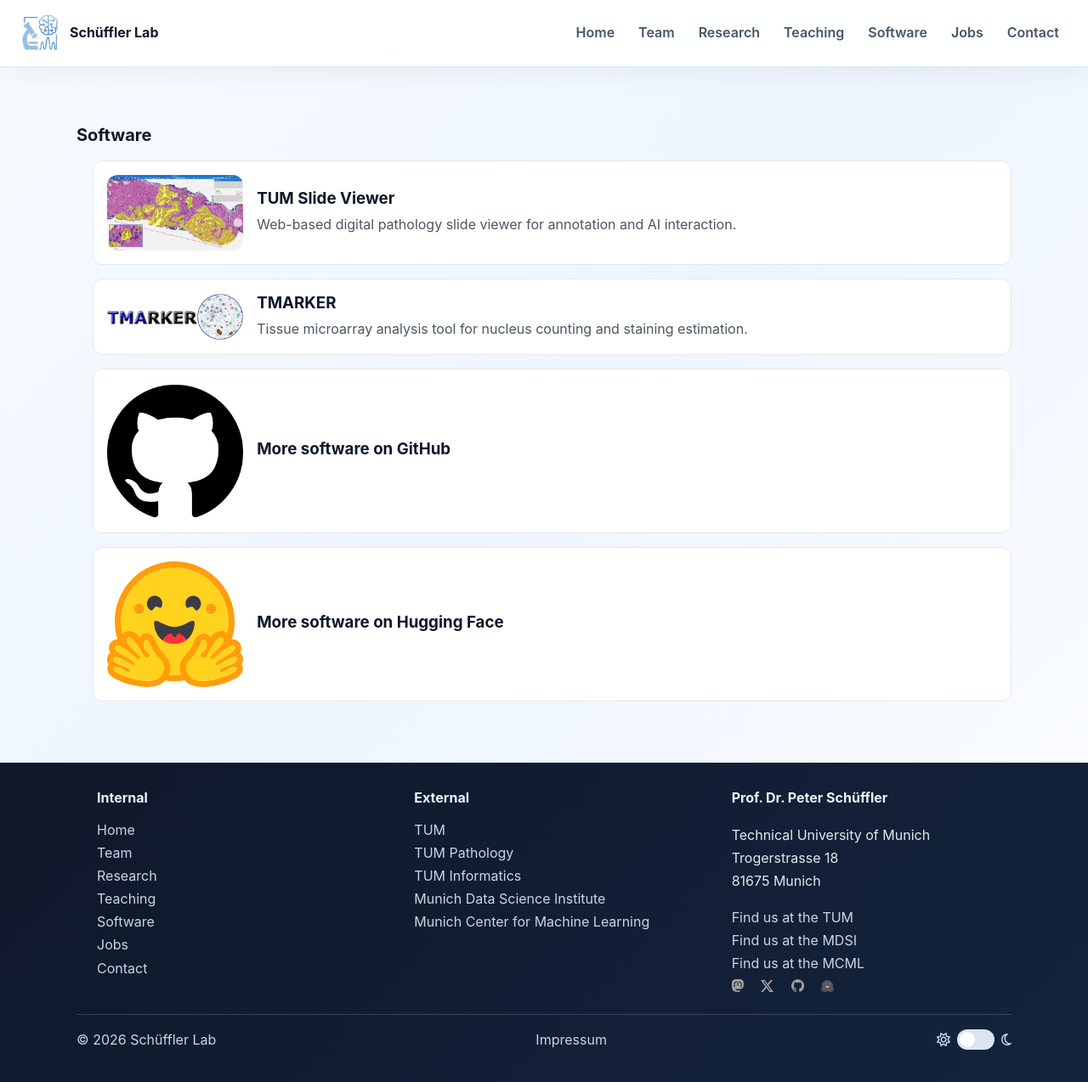
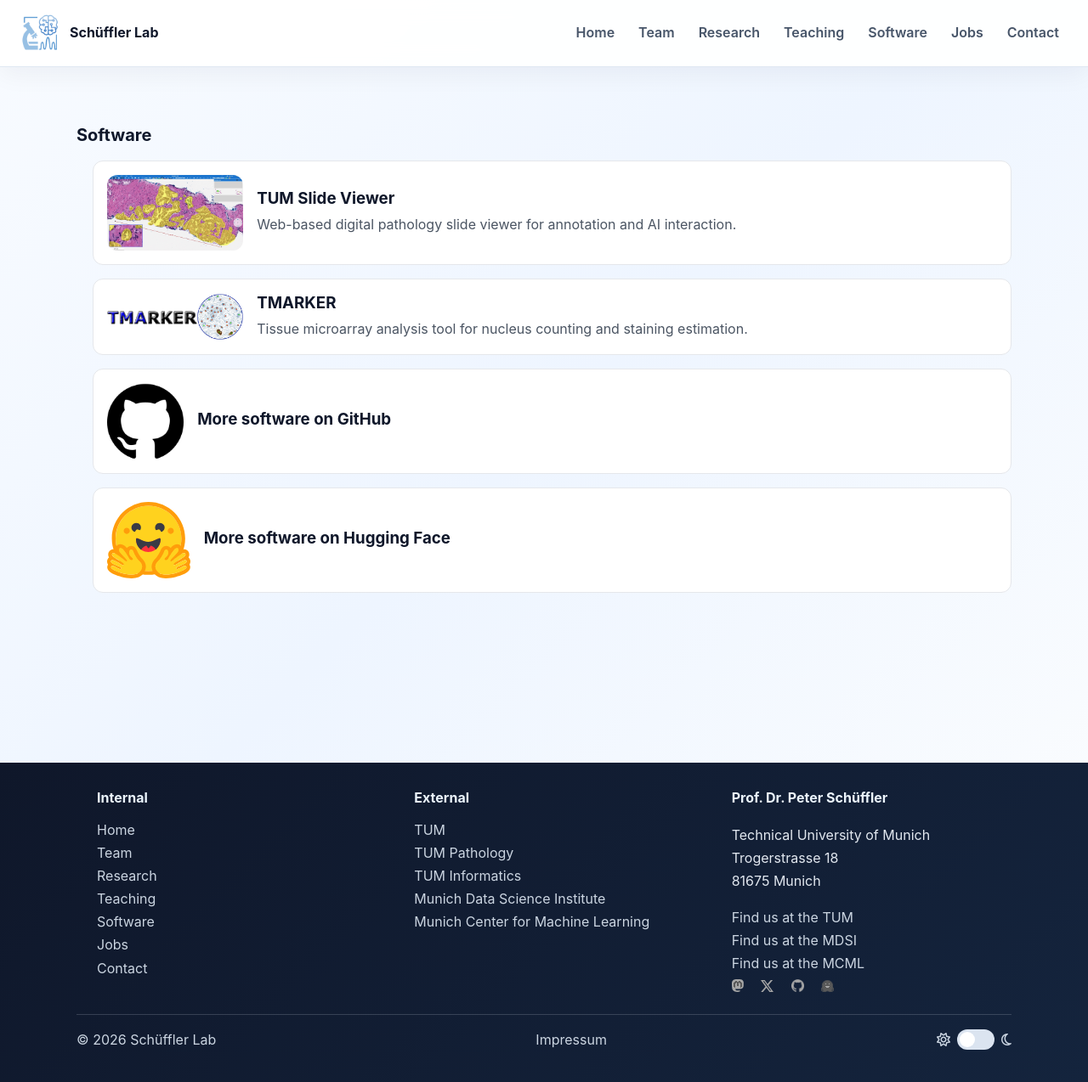
Before and after one commit to schuefflerlab/schuefflerlab.github.io, a Jekyll site: the page built from software.md, in a window 1280 px wide and 1274 px high. Shown: the whole window at 85% size. Built offline with Jekyll 4.4.1, drawn with Linux system fonts in a browser that asks for light colours.

Commit message:
fixed sofware links

```diff
--- a/assets/css/layout.css
+++ b/assets/css/layout.css
@@ -644,8 +644,8 @@
   color: inherit;
 }
 .software-link img {
-  width: 160px;
-  max-width: 100%;
+  max-width: 160px;
+  max-height: 90px;
   border-radius: 0.75rem;
   display: block;
 }
--- a/software.md
+++ b/software.md
@@ -26,7 +26,7 @@
     </a>
   </li>
   <li class="software-item">
-    <a class="software-link" href="https://github.com/schuefflerlab/">
+    <a class="software-link" href="https://github.com/schuefflerlab/" target="_blank">
       <img src="{{ '/assets/images/github.png' | relative_url }}" alt="GitHub">
       <div>
         <h3>More software on GitHub</h3>
@@ -34,7 +34,7 @@
     </a>
   </li>
   <li class="software-item">
-    <a class="software-link" href="https://huggingface.co/SchuefflerLab/">
+    <a class="software-link" href="https://huggingface.co/SchuefflerLab/" target="_blank">
       <img src="{{ '/assets/images/huggingface_logo-noborder.svg' | relative_url }}" alt="Hugging Face">
       <div>
         <h3>More software on Hugging Face</h3>
```
